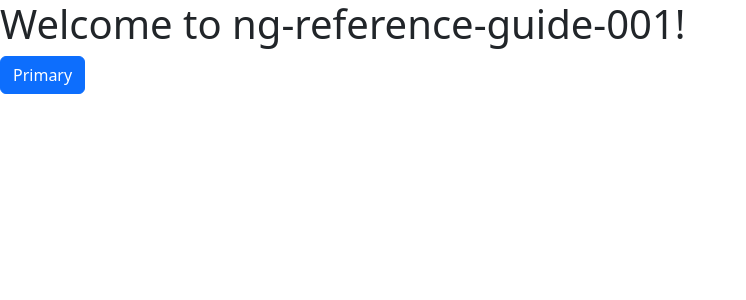
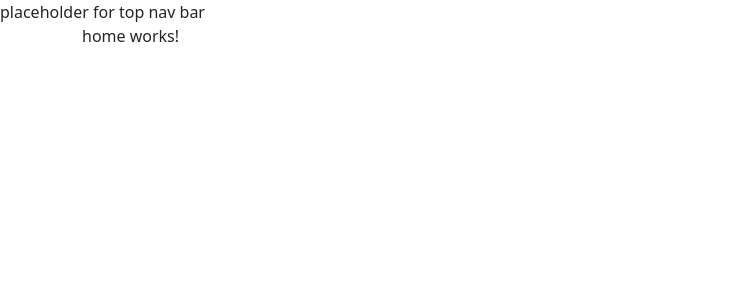
Before and after one commit to dnewingh/angular-labs, an Angular app in the folder ng-reference-guide-001/: page / in a window 1280 px wide. Shown: the top 300 px of the page, without its empty margins (0-746 px from the left). Built offline with nearby package versions, Linux system fonts and the light colour scheme.

Commit message:
feat(ng-ref-guide-001): Create first component and route

```diff
--- a/ng-reference-guide-001/src/app/app.component.ts
+++ b/ng-reference-guide-001/src/app/app.component.ts
@@ -6,10 +6,11 @@ import { RouterOutlet } from '@angular/router';
   standalone: true,
   imports: [RouterOutlet],
   template: `
-    <h1>Welcome to {{title}}!</h1>
-    <button type="button" class="btn btn-primary">Primary</button>
+    <div>placeholder for top nav bar</div>
+    <main class="container">
+      <router-outlet />
+    </main>
 
-    <router-outlet />
   `,
   styles: [],
 })
--- a/ng-reference-guide-001/src/app/app.routes.ts
+++ b/ng-reference-guide-001/src/app/app.routes.ts
@@ -1,3 +1,10 @@
 import { Routes } from '@angular/router';
+import { HomeComponent } from './home/home.component';
 
-export const routes: Routes = [];
+export const routes: Routes = [
+    {
+        path: '',
+        component: HomeComponent,
+        title: 'Home Page'
+    }
+];
--- /dev/null
+++ b/ng-reference-guide-001/src/app/home/home.component.ts
@@ -0,0 +1,16 @@
+import { Component } from '@angular/core';
+
+@Component({
+  selector: 'app-home',
+  standalone: true,
+  imports: [],
+  template: `
+    <p>
+      home works!
+    </p>
+  `,
+  styles: ``
+})
+export class HomeComponent {
+
+}
```
Also changed, not shown: 1 other file (tests, documents, lock files or other folders).
